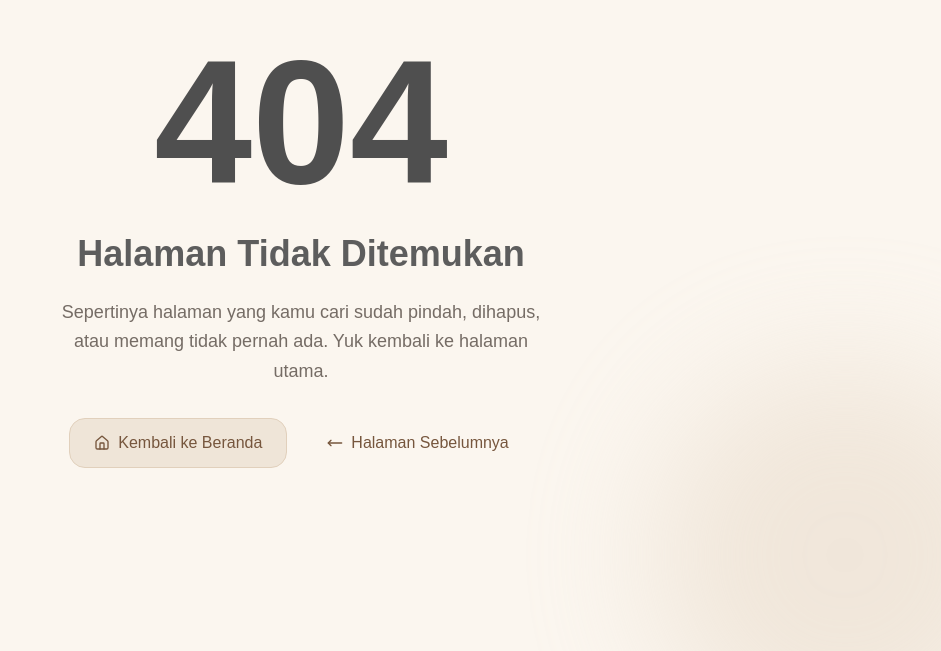
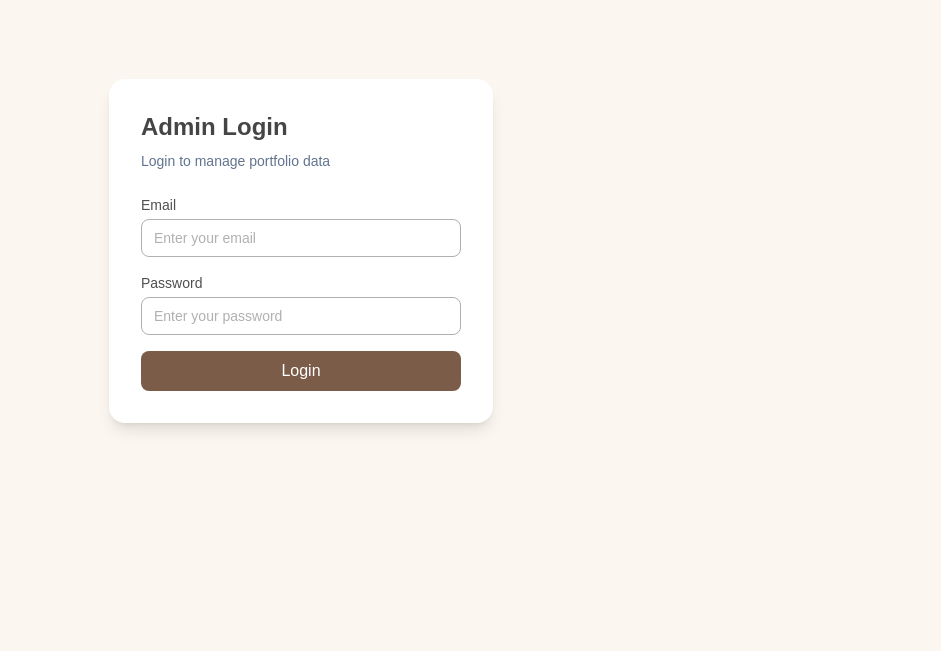
Before and after one commit to muhammadmirzaaa212-dev/profile-siswa, a Next.js app: page /admin/login in a window 1280 px wide. Before the commit this address had no page. Shown: the part 149-800 px from the top of the page, without its empty margins (339-1280 px from the left). Built offline with nearby package versions, Linux system fonts and the light colour scheme.

Commit message:
feat: tambah halaman login admin

```diff
--- /dev/null
+++ b/src/app/admin/layout.tsx
@@ -0,0 +1,7 @@
+export default function AdminRootLayout({
+  children,
+}: {
+  children: React.ReactNode;
+}) {
+  return <>{children}</>;
+}
--- /dev/null
+++ b/src/app/admin/login/page.tsx
@@ -0,0 +1,79 @@
+import { redirect } from "next/navigation";
+import { createSupabaseServerClient } from "../../../../lib/supabase-server";
+
+async function loginAction(formData: FormData) {
+  "use server";
+  const email = formData.get("email") as string;
+  const password = formData.get("password") as string;
+  const supabase = await createSupabaseServerClient();
+  const { error } = await supabase.auth.signInWithPassword({ email, password });
+  if (error) {
+    redirect("/admin/login?error=Kredensial+tidak+valid");
+  }
+  redirect("/admin/projects");
+}
+
+export default async function AdminLoginPage({
+  searchParams,
+}: {
+  searchParams: Promise<{ error?: string }>;
+}) {
+  const params = await searchParams;
+  return (
+    <main className="min-h-screen flex items-center justify-center bg-cream-100">
+      <div className="bg-white p-8 rounded-2xl shadow-lg w-full max-w-sm">
+        <h1 className="text-2xl font-bold text-charcoal-800 mb-2">
+          Admin Login
+        </h1>
+        <p className="text-slate-500 text-sm mb-6">
+          Login to manage portfolio data
+        </p>
+        {params.error && (
+          <p className="text-red-600 text-sm mb-4 bg-red-50 p-3 rounded-lg">
+            {params.error}
+          </p>
+        )}
+        <form action={loginAction} className="space-y-4">
+          <div>
+            <label
+              htmlFor="email"
+              className="block text-sm font-medium text-charcoal-700 mb-1"
+            >
+              Email
+            </label>
+            <input
+              id="email"
+              name="email"
+              type="email"
+              placeholder="Enter your email"
+              required
+              className="w-full border border-charcoal-300 rounded-lg px-3 py-2 text-sm focus:outline-none focus:ring-2 focus:ring-brown-500 text-charcoal-600 placeholder-charcoal-300"
+            />
+          </div>
+          <div>
+            <label
+              htmlFor="password"
+              className="block text-sm font-medium text-charcoal-700 mb-1"
+            >
+              Password
+            </label>
+            <input
+              id="password"
+              name="password"
+              type="password"
+              placeholder="Enter your password"
+              required
+              className="w-full border border-charcoal-300 rounded-lg px-3 py-2 text-sm focus:outline-none focus:ring-2 focus:ring-brown-500 text-charcoal-600 placeholder-charcoal-300"
+            />
+          </div>
+          <button
+            type="submit"
+            className="w-full bg-brown-600 text-white py-2 rounded-lg font-medium hover:bg-brown-700 transition-colors cursor-pointer"
+          >
+            Login
+          </button>
+        </form>
+      </div>
+    </main>
+  );
+}
```
